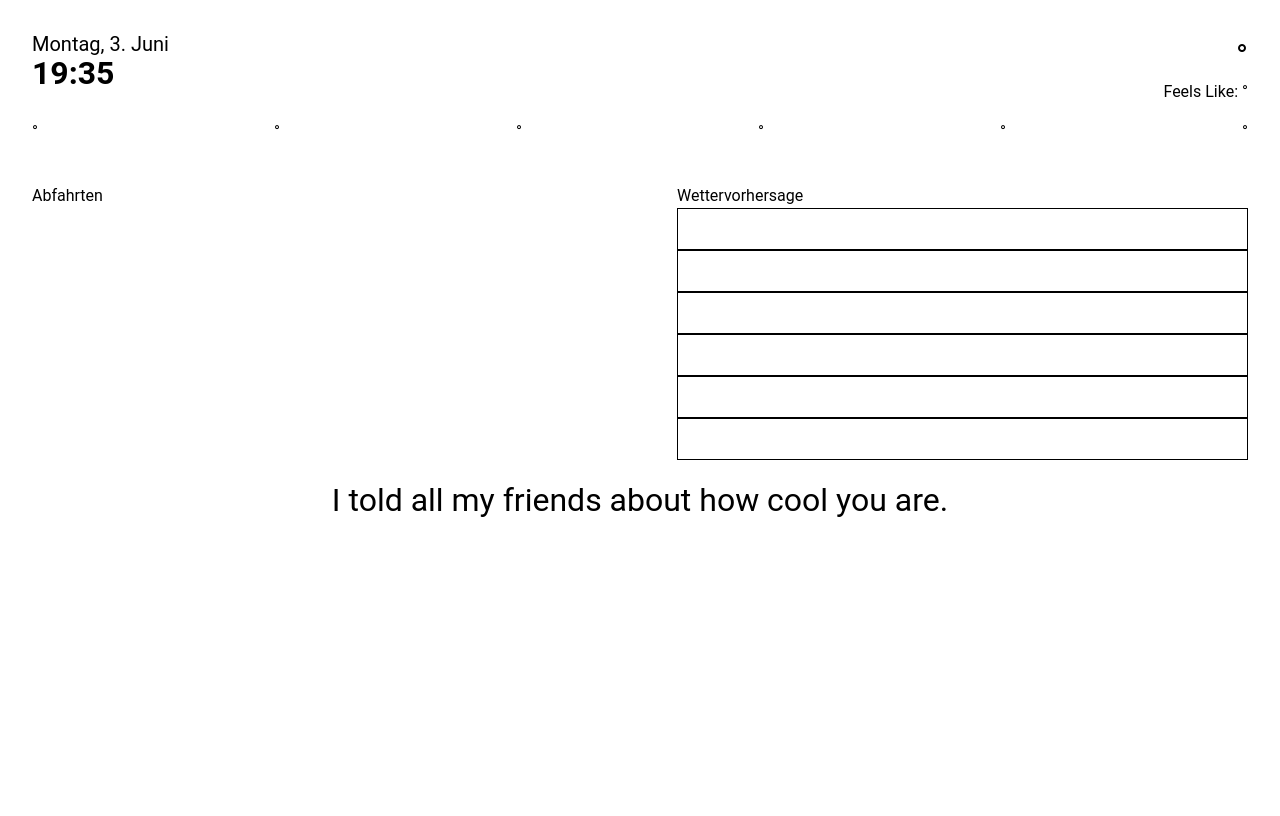
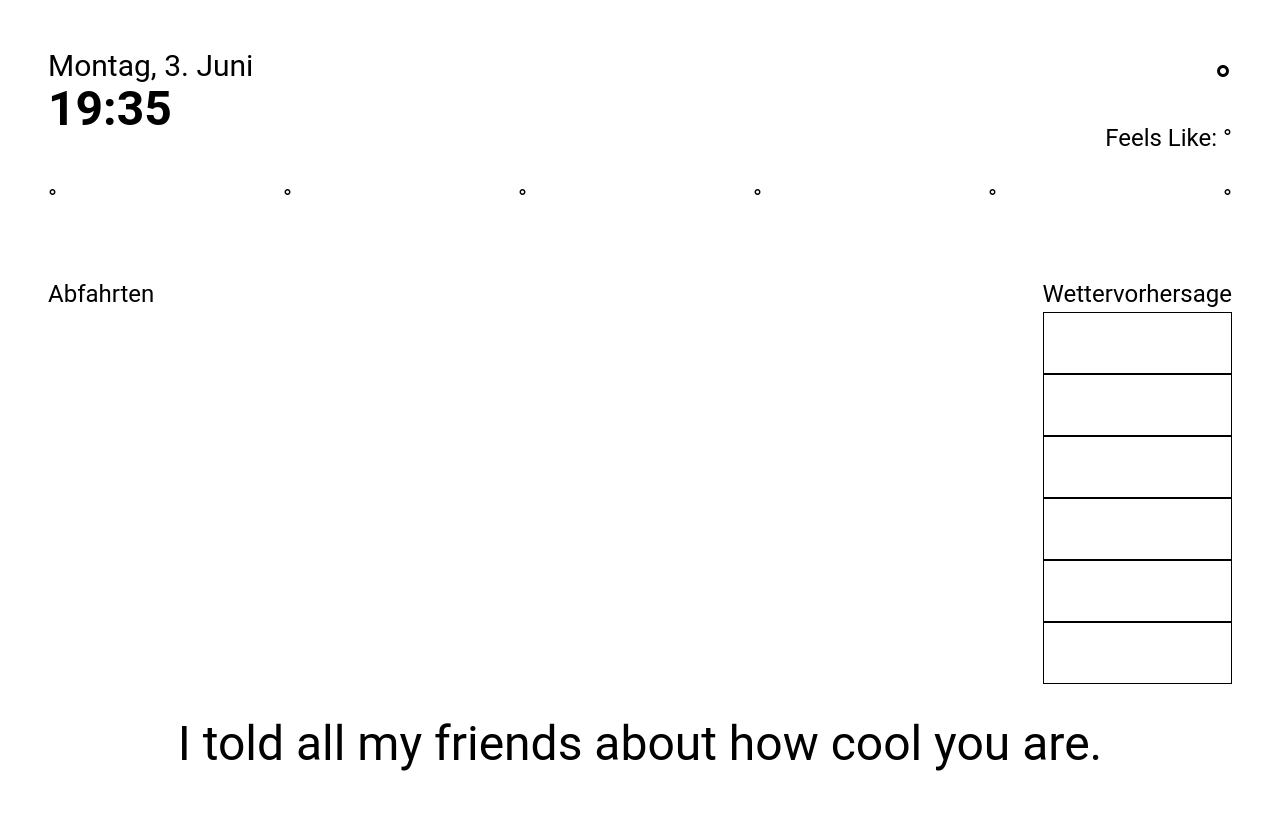
Before and after one commit to yuduu/ReaderDashboard, a FastAPI app: page / in a window 1280 px wide. Before the commit the page ends 517 px from the top, so only its background shows below. Run offline with FastAPI, Linux system fonts and the light colour scheme; data that the repository does not hold is empty.

Commit message:
modified:   static/css/styles.css

```diff
--- a/static/css/styles.css
+++ b/static/css/styles.css
@@ -2,7 +2,7 @@
 
 html {
   overflow: hidden;
-  font-size: 1rem; /* Base font size */
+  font-size: 1.5rem; /* Base font size */
   max-width: 100%; /* Allow the content to adjust based on the screen width */
   max-height: 100vh; /* Use viewport height for flexibility */
 }
@@ -46,7 +46,7 @@
 }
 
 .weather-forecast {
-  flex: 1 1 25%; /* Flexible width with a base size */
+  flex: 1 1 1; /* Flexible width with a base size */
 }
 
 .transit {
@@ -73,7 +73,7 @@
 }
 
 .forecast-box {
-  flex: 1 1 25%; /* Flexible width with a base size */
+  flex: 1 1 1; /* Flexible width with a base size */
 }
 
 /* Transit */
@@ -85,7 +85,7 @@
 }
 
 .box-one {
-  flex: 1 1 15%; /* Flexible width with a base size */
+  flex: 1 1 1; /* Flexible width with a base size */
   text-align: left;
 }
 
@@ -95,7 +95,7 @@
 }
 
 .box-three {
-  flex: 1 1 20%; /* Flexible width with a base size */
+  flex: 1 1 1; /* Flexible width with a base size */
   text-align: right;
 }
 
```
